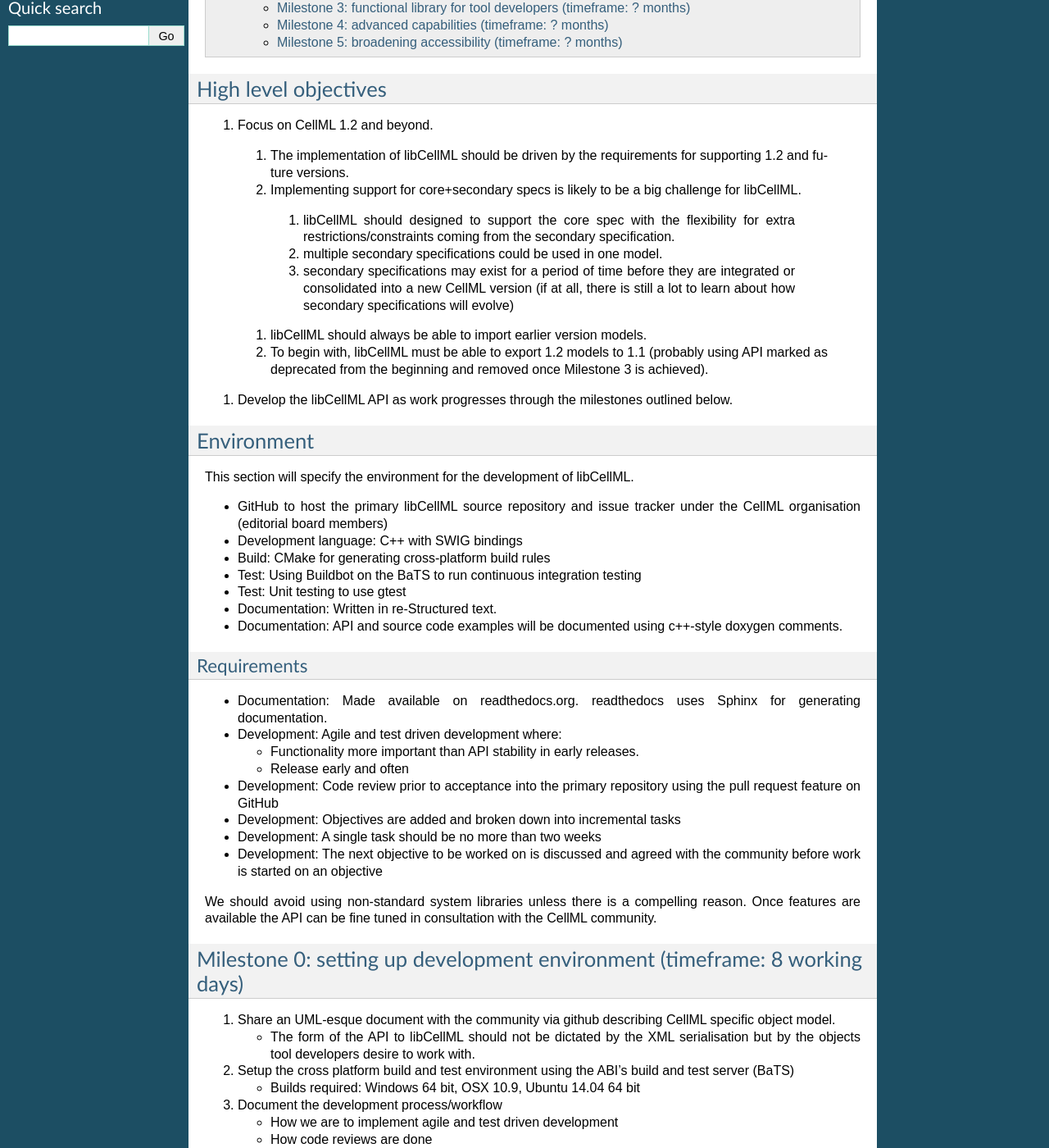
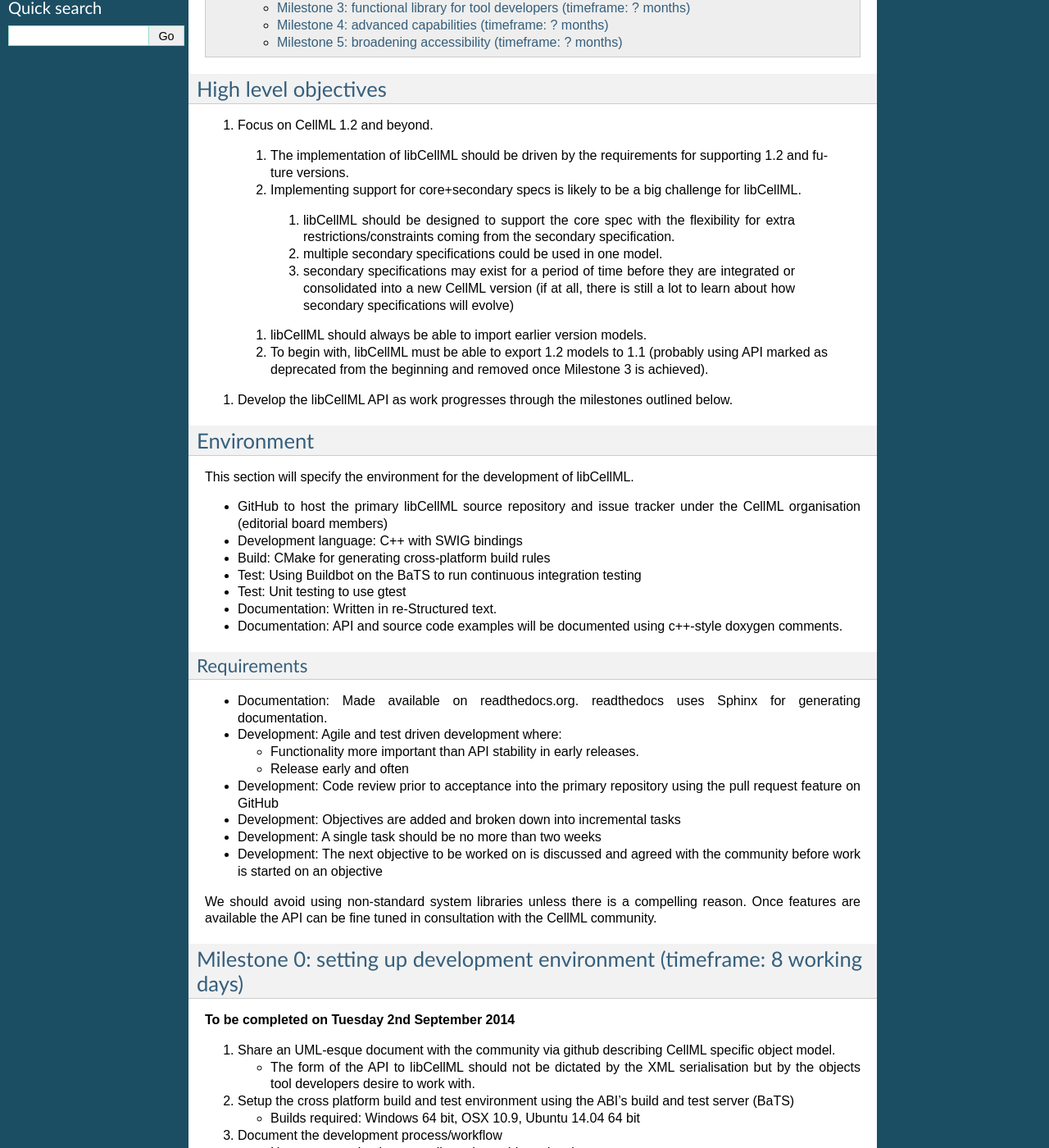
Before and after one commit to hsorby/libcellnl, a Sphinx documentation site: the page built from docs/source/roadmap.rst, in a window 1280 px wide and 1400 px high, scrolled down 568 px. Shown: the whole window at 82% size. Built offline with Sphinx 7.4.7, drawn with Linux system fonts in a browser that asks for light colours.

Commit message:
Correct my bad english and set a date for Milestone 0 completion.

```diff
--- a/docs/source/roadmap.rst
+++ b/docs/source/roadmap.rst
@@ -24,7 +24,7 @@
   #. The implementation of libCellML should be driven by the requirements for supporting 1.2 and future versions.
   #. Implementing support for core+secondary specs is likely to be a big challenge for libCellML.
 
-    #. libCellML should designed to support the core spec with the flexibility for extra restrictions/constraints coming from the secondary specification.
+    #. libCellML should be designed to support the core spec with the flexibility for extra restrictions/constraints coming from the secondary specification.
     #. multiple secondary specifications could be used in one model.
     #. secondary specifications may exist for a period of time before they are integrated or consolidated into a new CellML version (if at all, there is still a lot to learn about how secondary specifications will evolve)
 
@@ -64,6 +64,7 @@
 
 Milestone 0: setting up development environment (timeframe: 8 working days)
 ---------------------------------------------------------------------------
+**To be completed on Tuesday 2nd September 2014**
 
 #. Share an UML-esque document with the community via github describing CellML specific object model.
 
```
